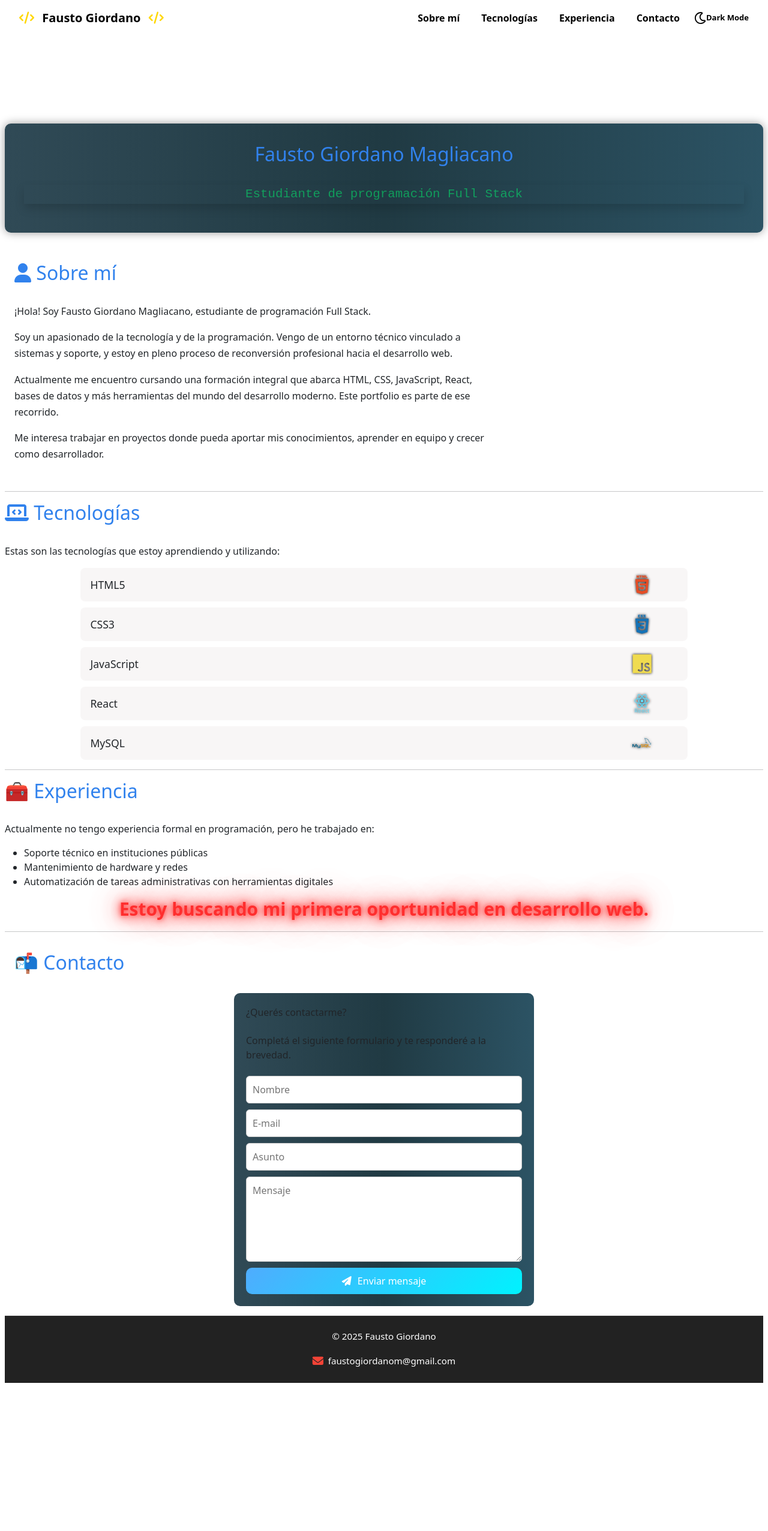
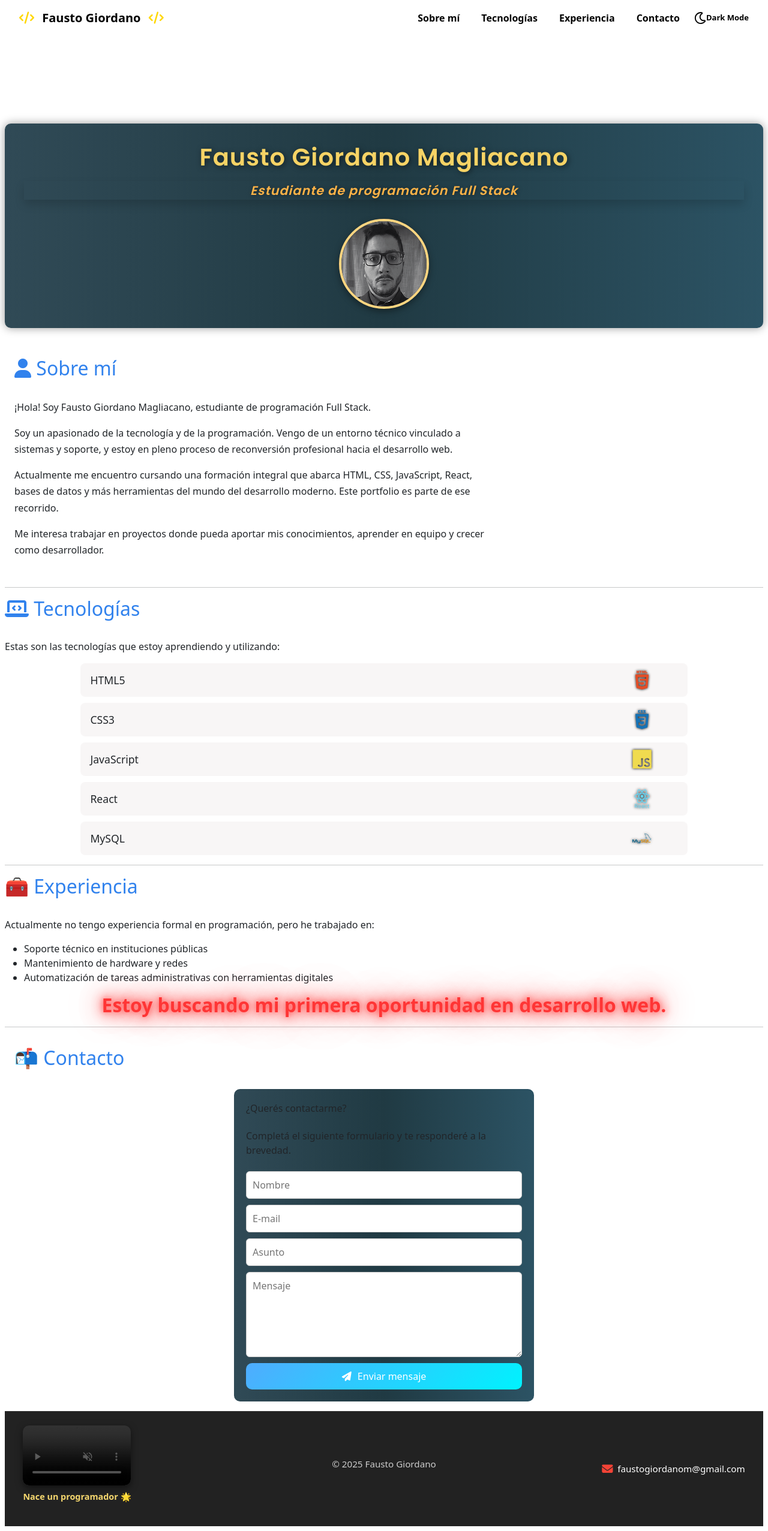
Before and after one commit to FaustoGM/Modelo-Portfolio, a plain HTML site: page index.html in a window 1280 px wide. Shown: the whole page at 60% size. Before the commit the page ends 2314 px from the top, so only its background shows below. Drawn offline with nearby package versions, Linux system fonts and the light colour scheme; grey boxes are pictures that could not be loaded.

Commit message:
modificacion en footer

```diff
--- a/css/experiencia.css
+++ b/css/experiencia.css
@@ -39,7 +39,7 @@
   font-weight: bold;
   text-align: center;
   font-size: 1.6rem;
-  animation: neonPulse 1.8s ease-in-out 0s 4 forwards;
+  animation: neonPulse 1.8s ease-in-out 0s 50 forwards;
   text-shadow:
     0 0 5px #ff1e1e,
     0 0 10px #ff1e1e,
--- a/css/footer.css
+++ b/css/footer.css
@@ -1,28 +1,103 @@
 .footer {
+  display: flex;
+  flex-wrap: wrap;
+  justify-content: space-between;
+  align-items: center;
   background-color: #222;
   color: #fff;
   padding: 1.5em 2em;
-    text-align: center;
   font-size: 0.95rem;
   border-top: 1px solid #333;
+  gap: 1.5em;
+  position: relative;
+}
+
+.footer-left, .footer-center, .footer-right {
+  display: flex;
+  align-items: center;
+}
+
+
+.footer-left {
+  flex: 1;
+  justify-content: flex-start;
+  flex-direction: column;
+  align-items: flex-start;
+}
+
+.footer-video {
+  width: 180px;
+  height: 100px;
+  overflow: hidden;
+  border-radius: 10px;
+  box-shadow: 0 4px 12px rgba(0, 0, 0, 0.5);
+}
+
+.footer-video video {
+  width: 100%;
+  height: 100%;
+  object-fit: cover;
+  pointer-events: none;
+  border-radius: 10px;
+}
+
+
+.footer-video-text {
+  margin-top: 0.5rem;
+  font-size: 0.9rem;
+  color: #f5d76e;
+  font-weight: 600;
+  text-align: left;
+}
+
+.footer-center {
+  flex: 1;
+  justify-content: center;
+  font-weight: 500;
+  color: #ccc;
+  text-align: center;
+}
+
+
+.footer-right {
+  flex: 1;
+  justify-content: flex-end;
 }
 
 .footer-contact {
   display: flex;
-    justify-content: center;
   align-items: center;
   gap: 0.5em;
-    margin-top: 0.5em;
 }
 
+
 .footer-icon {
-    color: #f44336; /* rojo */
+  color: #f44336;
   font-size: 1.2em;
   text-decoration: none;
-    transition: transform 0.3s ease;
+  transition: transform 0.3s ease, color 0.3s ease;
 }
 
 .footer-icon:hover {
   transform: scale(1.2);
   color: #ff6b6b;
 }
+
+
+@media (max-width: 768px) {
+  .footer {
+    flex-direction: column;
+    text-align: center;
+  }
+  .footer-left, .footer-center, .footer-right {
+    justify-content: center;
+    align-items: center;
+    flex-direction: column;
+  }
+  .footer-video {
+    margin-bottom: 0.5rem;
+  }
+  .footer-video-text {
+    text-align: center;
+  }
+}
--- a/css/navbar.css
+++ b/css/navbar.css
@@ -1,14 +1,14 @@
-/* navbar.css */
+
 
 body.dark .navbar-nav .nav-link {
-    color: #ff7c02; /* o el color claro que quieras en dark mode */
+    color: #ff7c02;
   }
 
   body.dark .navbar-brand {
-    color: #f0f0f0; /* Para que también el nombre "Fausto Giordano" cambie */
+    color: #f0f0f0;
   }
 
-/* Navbar inicial transparente */
+
 #navbar {
     background-color: transparent;
     transition: background-color 0.5s ease, box-shadow 0.5s ease;
@@ -16,13 +16,13 @@ body.dark .navbar-nav .nav-link {
     z-index: 1000;
   }
 
-  /* Navbar cuando scrolleás */
+
   #navbar.scrolled {
-    background-color: var(--bg-color); /* mismo color que el body */
-    box-shadow: 0 2px 8px rgba(0, 0, 0, 0.1); /* sombrita opcional */
+    background-color: var(--bg-color);
+    box-shadow: 0 2px 8px rgba(0, 0, 0, 0.1);
   }
 
-  /* Color de los links */
+
   .navbar-nav .nav-link {
     color: var(--text-color);
     font-weight: bold;
@@ -30,40 +30,40 @@ body.dark .navbar-nav .nav-link {
     transition: color 0.3s;
   }
 
-  /* Hover en links */
+
   .navbar-nav .nav-link:hover {
-    color: #0d6efd; /* Azul para hover */
+    color: #0d6efd;
   }
 
-  /* Marca / nombre */
+
   .navbar-brand {
     font-weight: bold;
     font-size: 1.5rem;
     color: var(--text-color);
   }
 
-  /* Dark mode (ya lo tenías) */
+
   body.dark #navbar.scrolled {
-    background-color: var(--bg-color); /* también se adapta en dark */
+    background-color: var(--bg-color);
   }
-  /* Navbar normal */
+
 #navbar {
     background-color: transparent;
     transition: background-color 0.5s ease, box-shadow 0.5s ease;
   }
 
-  /* Cuando hacés scroll */
+
   #navbar.scrolled {
     background-color: var(--bg-color);
     box-shadow: 0 2px 8px rgba(0, 0, 0, 0.1);
   }
 
-  /* Cuando es Dark Mode + Scroll */
+
   body.dark #navbar.scrolled {
-    background-color: rgba(0, 0, 0, 0.8); /* Fondo negro semitransparente */
+    background-color: rgba(0, 0, 0, 0.8);
   }
 
-  /* Cuando es Dark Mode SIN scroll (navbar transparente inicial) */
+
   body.dark #navbar {
     background-color: transparent;
   }
--- a/css/para-mas-nota.css
+++ b/css/para-mas-nota.css
@@ -11,8 +11,59 @@
   margin-bottom: 2rem;
 }
 
+
+.para-mas-nota h1 {
+  font-family: 'Poppins', sans-serif;
+  font-size: 2.5rem;
+  font-weight: 700;
+  color: #f6d365;
+  text-shadow: 2px 2px 10px rgba(0, 0, 0, 0.5);
+  letter-spacing: 1px;
+  margin-bottom: 0.5rem;
+  transition: color 0.4s ease, text-shadow 0.4s ease;
+}
+
+
+body.dark .para-mas-nota h1 {
+  color: #ffc107;
+}
+
+
 .shadow {
-    color: rgba(0, 251, 113, 0.507);
-    font-family: 'Courier New', Courier, monospace;
+  font-family: 'Poppins', sans-serif;
   font-size: 1.3rem;
+  font-weight: 600;
+  font-style: italic;
+  color: #ffb347;
+  text-shadow: 1px 1px 6px rgba(0, 0, 0, 0.4);
+  margin-top: 1rem;
+  letter-spacing: 1px;
+  transition: color 0.4s ease;
 }
+
+
+body.dark .shadow {
+  color: #f58c06;
+}
+
+
+.pic {
+  width: 150px;
+  height: 150px;
+  object-fit: cover;
+  border-radius: 50%;
+  box-shadow: 0 4px 12px rgba(0, 0, 0, 0.4);
+  margin-top: 1rem;
+  transition: transform 0.3s ease, box-shadow 0.3s ease;
+  border: 4px solid #FFD580;
+}
+
+.pic:hover {
+  transform: scale(1.05);
+  box-shadow: 0 8px 16px rgba(0, 0, 0, 0.6);
+}
+
+
+body.dark .pic {
+  border: 4px solid #f58c06;
+}
--- a/index.html
+++ b/index.html
@@ -13,6 +13,7 @@
   <link rel="stylesheet" href="css/contacto.css">
   <link rel="stylesheet" href="css/media.css">
   <link rel="stylesheet" href="css/footer.css">
+  <link href="https://fonts.googleapis.com/css2?family=Poppins:wght@400;600&display=swap" rel="stylesheet">
   <link rel="stylesheet" href="https://cdnjs.cloudflare.com/ajax/libs/font-awesome/6.5.0/css/all.min.css">
   <link rel="stylesheet" href="css/para-mas-nota.css">
   <link rel="stylesheet" href="css/responsive.css">
@@ -70,8 +71,9 @@
     <main>
 
       <div id="para-mas-nota" class="para-mas-nota">
-      <h1>Fausto Giordano Magliacano</h1>
-      <p class="shadow"> Estudiante de programación Full Stack</p>
+      <h1>Fausto Giordano Magliacano</h1> <p class="shadow"> Estudiante de programación Full Stack</p>
+      <img class= "pic" src="assets/images/fotoperfil.png" alt="foto perfil">
+
     </div>
 
 
@@ -172,18 +174,30 @@
 
 
 
+    <footer class="footer">
 
+      <div class="footer-left">
+        <div class="footer-video">
+          <video controls src="assets/videos/shallow.mp4" autoplay muted loop></video>
+        </div>
+        <p class="footer-video-text">Nace un programador 🌟</p>
+      </div>
 
+      <div class="footer-center">
+        <p>© 2025 Fausto Giordano</p>
+      </div>
 
-    <footer class="footer">
-      <p>© 2025 Fausto Giordano</p>
-      <div class="footer-contact">
-        <a href="mailto:faustogiordanom@gmail.com" class="footer-icon" title="Enviar correo">
-          <i class="fas fa-envelope"></i>
-        </a>
-        <span>faustogiordanom@gmail.com</span>
+      <div class="footer-right">
+        <div class="footer-contact">
+          <a href="mailto:faustogiordanom@gmail.com" class="footer-icon" title="Enviar correo">
+            <i class="fas fa-envelope"></i>
+          </a>
+          <span>faustogiordanom@gmail.com</span>
+        </div>
       </div>
+
     </footer>
+
 
 
   <script src="js/scripts.js"></script>
```
Also changed, not shown: assets/images/fotoperfil.png (added), css/styles.css (line endings or trailing spaces). Lines whose indentation alone changed are shown as unchanged.
